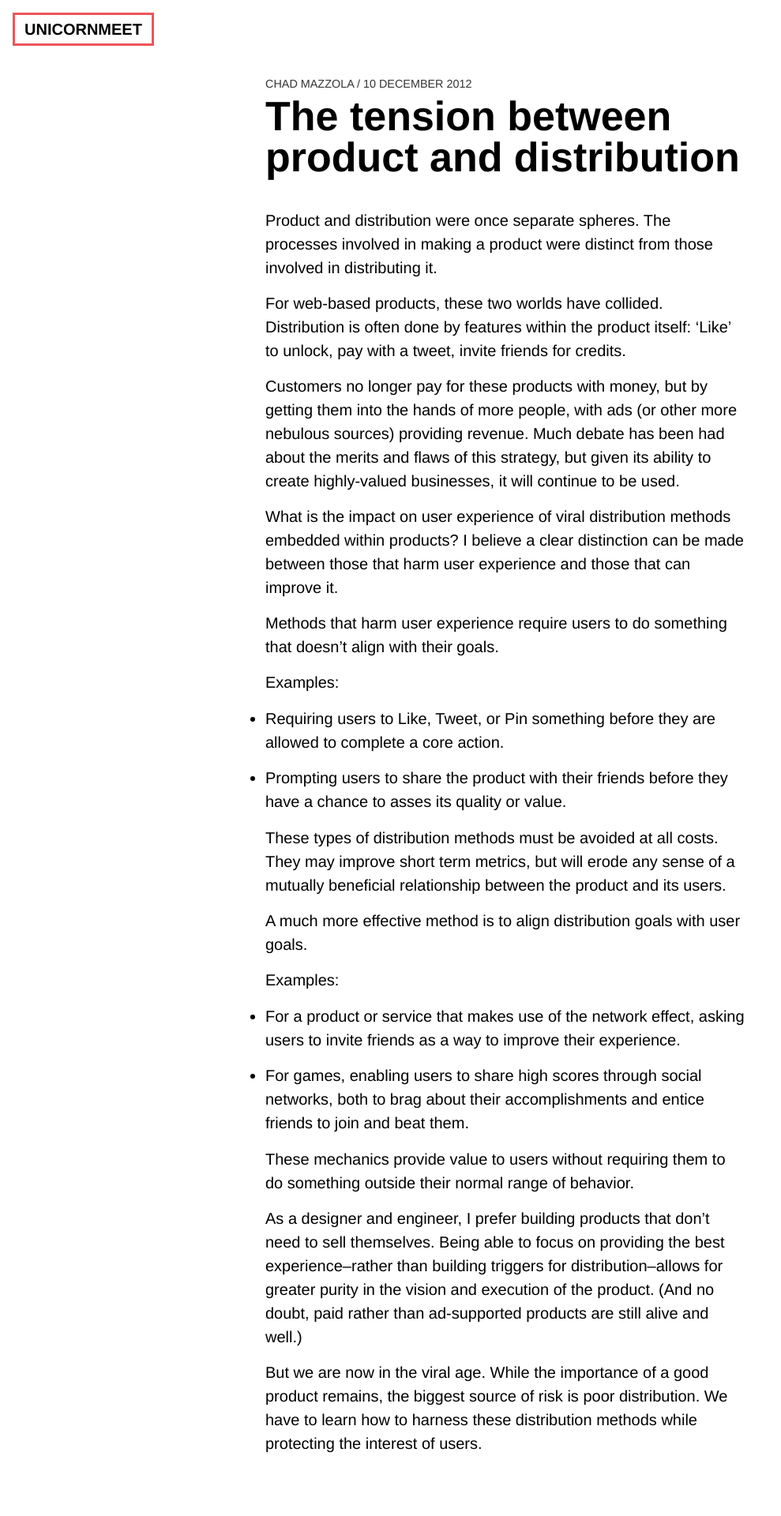
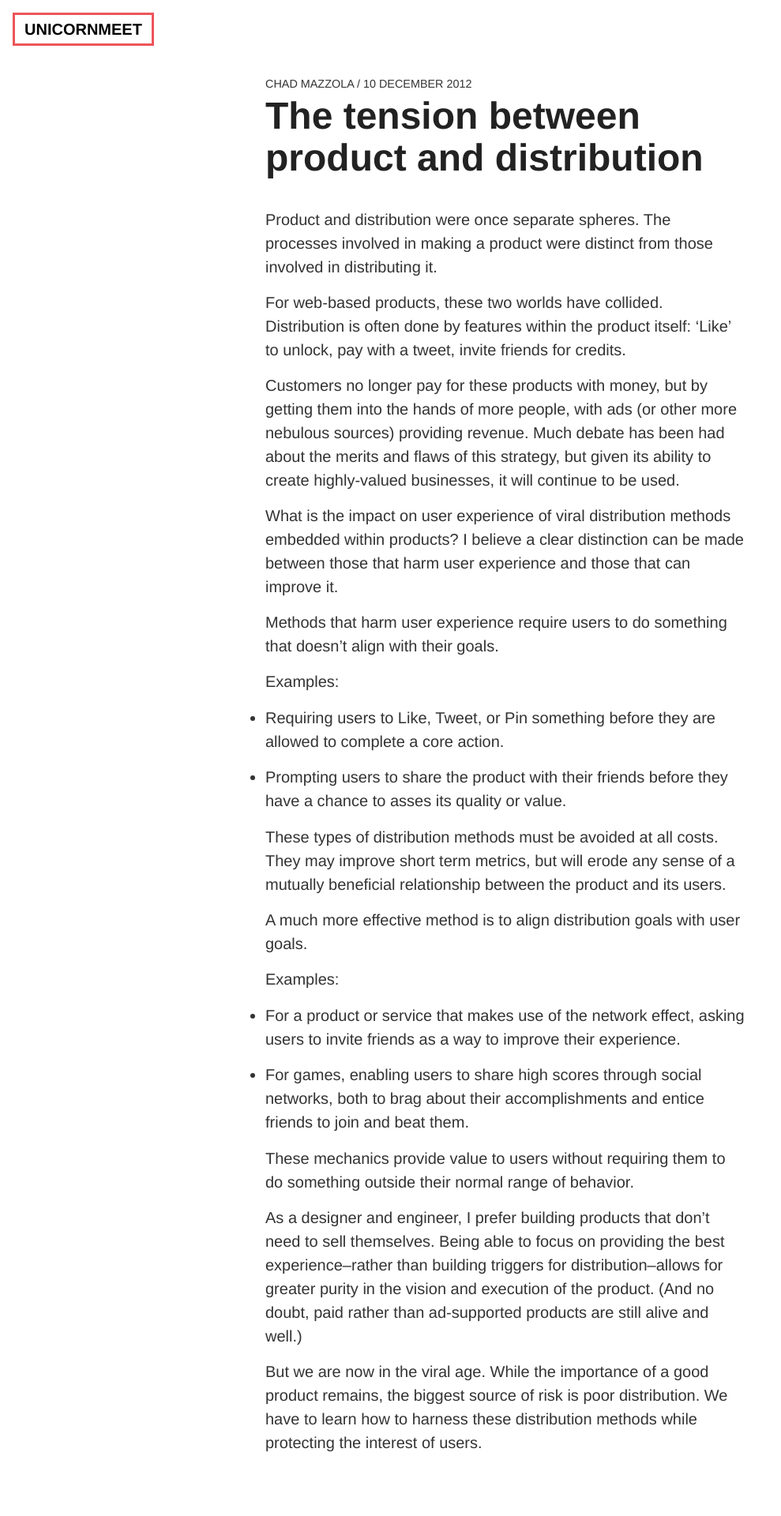
Before and after one commit to ehmorris/unicornmeet, a Jekyll site: the page built from index.html, in a window 1280 px wide. Shown: the top 1920 px of the page at 79% size, without its empty margins (0-989 px from the left). Built offline with Jekyll 4.4.1, drawn with Linux system fonts in a browser that asks for light colours; Markdown is read by kramdown in place of the engine named in the settings.

Commit message:
Tweaks for new serif in headlines.

```diff
--- a/stylesheets/application.css
+++ b/stylesheets/application.css
@@ -107,9 +107,11 @@
   margin: 0 auto;
   max-width: 38em; }
   .container .post h2 {
-    color: #000;
-    font-size: 3.25em;
-    font-weight: 900;
+    color: #222;
+    font-family: ff-meta-serif-web-pro, helvetica;
+    font-size: 3em;
+    font-weight: 700;
+    line-height: 1.1;
     margin: 0 0 0.75em 0; }
     .container .post h2 a {
       color: inherit;
@@ -122,7 +124,6 @@
     line-height: 1.5;
     margin: 0 0 0.75em 0; }
     .container .post p.meta {
-      color: #333;
       font-size: 0.9em;
       font-weight: 400;
       margin: 0 0 0.25em 0;
@@ -233,7 +234,7 @@
     margin-right: 1em; } }
 body {
   background: #fff;
-  color: #000;
+  color: #333;
   font-family: franklin-gothic-urw, "helvetica neue", helvetica, arial, sans-serif;
   font-size: 100%;
   font-weight: 400; }
@@ -251,14 +252,3 @@
   text-decoration: none; }
   a:hover {
     border-bottom: 1px solid #000; }
-
-.home {
-  display: none;
-  margin: 1.5em;
-  text-align: right; }
-  .home a {
-    border-bottom: 4px solid #000;
-    display: inline-block;
-    font-size: 1.75em;
-    font-weight: 900;
-    text-transform: uppercase; }
```
Also changed, not shown: stylesheets/scss/_post.scss (+5 -4 lines), stylesheets/scss/application.scss (+2 -21 lines).
